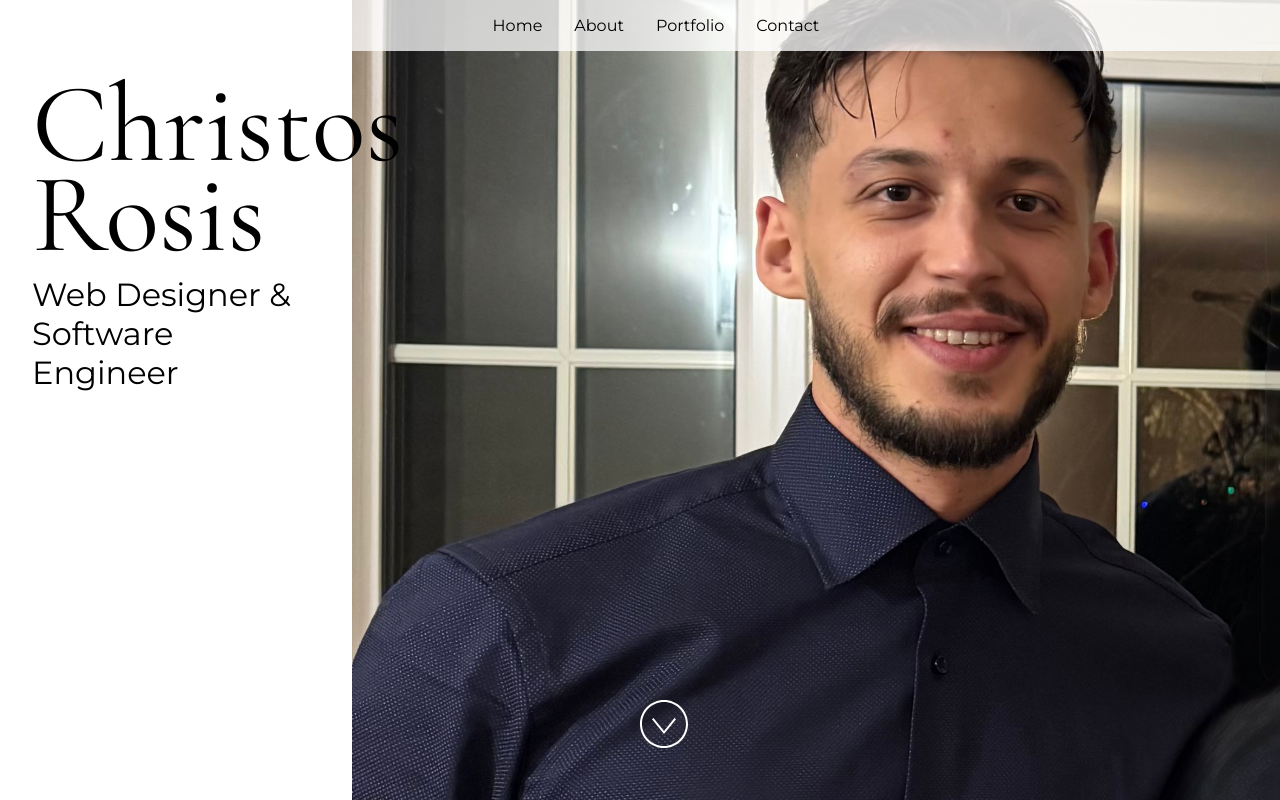
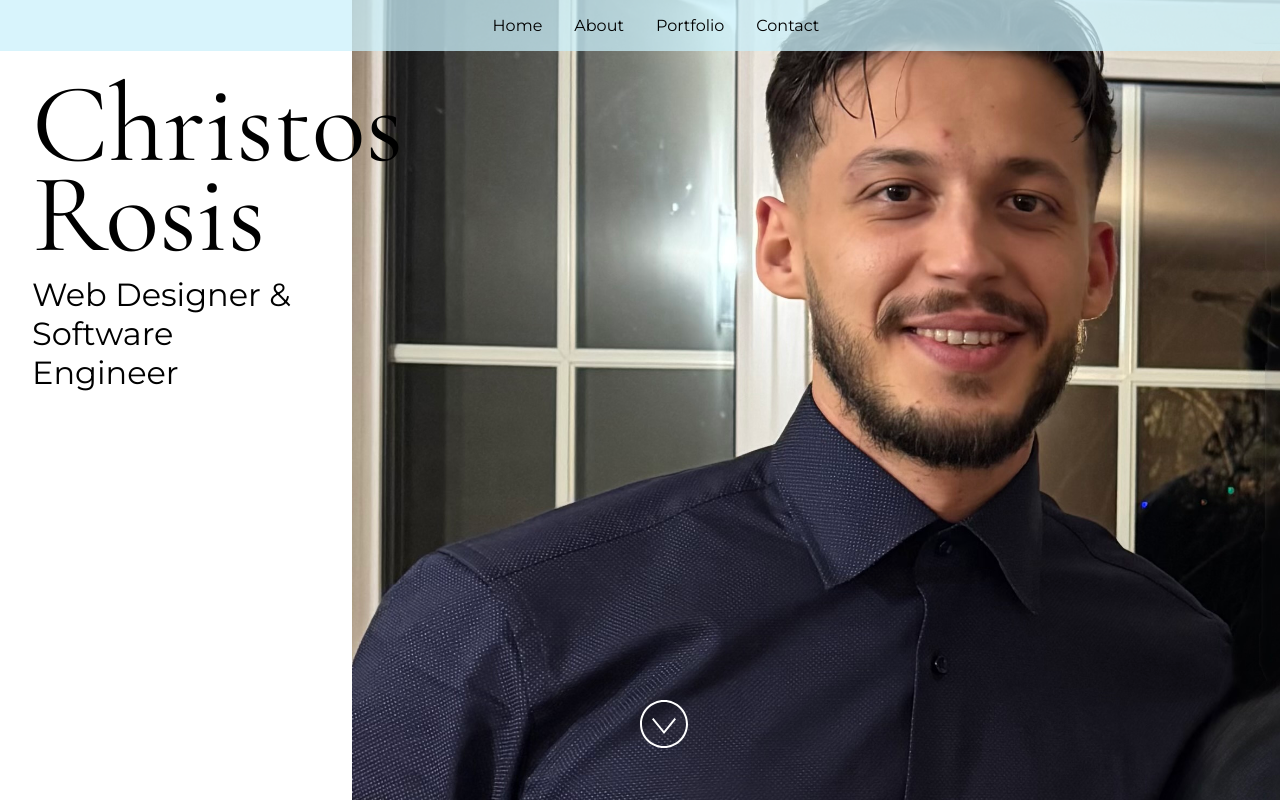
Before and after one commit to ChrisR34/ChrisR-Website, a React (Vite) app: page / in a window 1280 px wide. Built offline with nearby package versions, Linux system fonts and the light colour scheme.

Commit message:
header colour

```diff
--- a/src/Components/Header.jsx
+++ b/src/Components/Header.jsx
@@ -14,7 +14,7 @@ const Header = () => {
         display: "flex",
         justifyContent: "center",
         gap: "2rem",
-        background: "rgba(255, 255, 255, 0.75)",
+        background: "rgba(203, 241, 251, 0.75)",
         padding: "1rem",
         top: 0,
         width: "100%",
```
